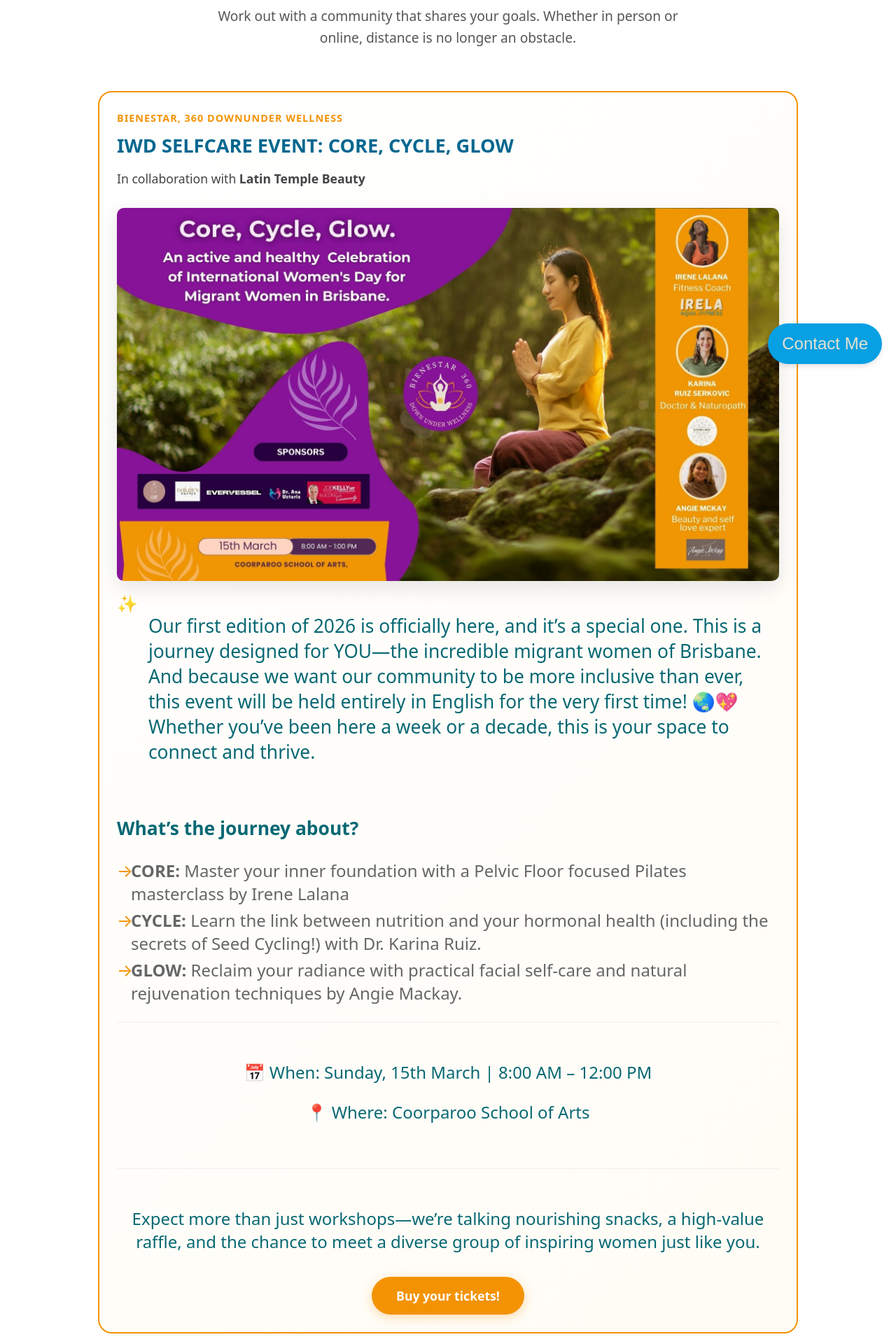
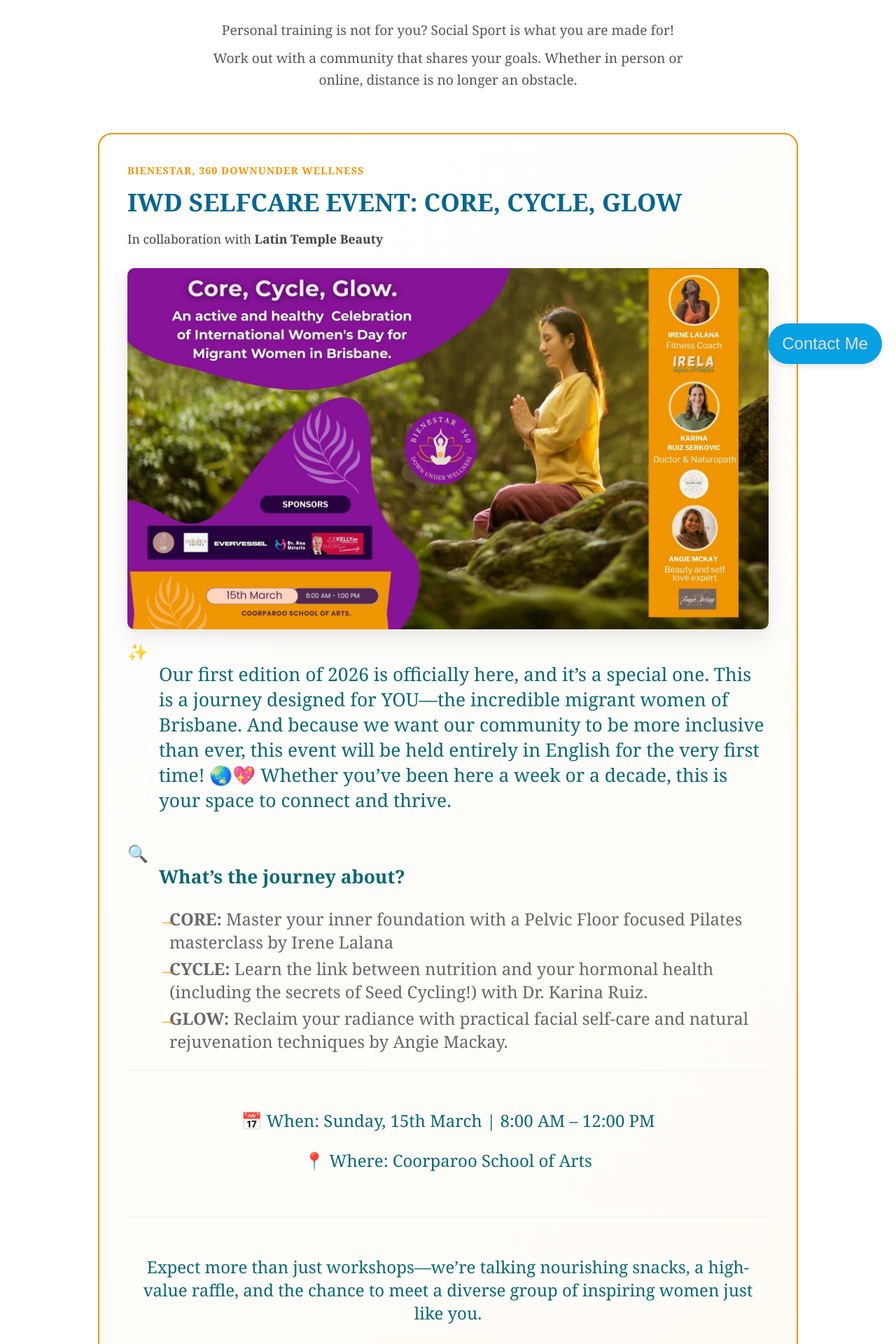
Before and after one commit to irenelalana/personal-website, a Next.js app: page /whatson in a window 1280 px wide. Shown: the part 260-2180 px from the top of the page at 70% size. Built offline with nearby package versions, Linux system fonts and the light colour scheme; no server answers.

Commit message:
Update page.tsx

```diff
--- a/src/app/whatson/page.tsx
+++ b/src/app/whatson/page.tsx
@@ -1,60 +1,69 @@
 import Image from "next/image";
+import React from "react";
+import styles from "./whatson.module.css";
 
 export default function WhatsOnPage() {
   return (
-    <main className="wo-page-container">
+    <main className={styles.container}>
       <section id="whatson">
         {/* CABECERA */}
-        <div className="wo-header">
+        <div className={styles.header}>
           <h1>What's On</h1>
-          <div className="wo-intro-text">
+          <div className={styles.introText}>
             <p>Personal training is not for you? Social Sport is what you are made for!</p>
             <p>Work out with a community that shares your goals. Whether in person or online, distance is no longer an obstacle.</p>
           </div>
         </div>
 
         {/* SECCIÓN DESTACADA: BIENESTAR 360 WELLNESS */}
-        <section className="wo-challenge-card">
-          <div className="wo-challenge-content">
-            <span className="wo-partner-label">BIENESTAR, 360 DOWNUNDER WELLNESS</span>
+        <section className={styles.challengeCard}>
+          <div className={styles.challengeContent}>
+            <span className={styles.partnerLabel}>BIENESTAR, 360 DOWNUNDER WELLNESS</span>
             <h2>IWD SELFCARE EVENT: CORE, CYCLE, GLOW</h2>
-            <p className="wo-challenge-subtitle">In collaboration with <strong>Latin Temple Beauty</strong></p>
-            <div className="wo-img-wrapper">
-            <img
-              src="/images/15thMarch2026Bienestar360.jpg"
-              alt="Weekly timetable for swimming, aquaerobics and fitness"
-              className="wo-timetable-img"
-            />
-          </div>
-            <div className="wo-challenge-features">
-              <div className="wo-feature-item">
-                <span className="wo-feature-icon">✨</span>
+            <p className={styles.challengeSubtitle}>In collaboration with <strong>Latin Temple Beauty</strong></p>
+
+            <div className={styles.imgWrapper}>
+              <Image
+                src="/images/15thMarch2026Bienestar360.jpg"
+                alt="IWD Selfcare Event Poster"
+                width={1000}
+                height={600}
+                className={styles.timetableImg}
+                priority
+              />
+            </div>
+
+            <div className={styles.challengeFeatures}>
+              <div className={styles.featureItem}>
+                <span className={styles.featureIcon}>✨</span>
                 <p>Our first edition of 2026 is officially here, and it’s a special one. This is a journey designed for YOU—the incredible migrant women of Brisbane. And because we want our community to be more inclusive than ever, this event will be held entirely in English for the very first time! 🌏💖 Whether you’ve been here a week or a decade, this is your space to connect and thrive.</p>
               </div>
-              <div className="wo-feature-item">
+
+              <div className={styles.featureItem}>
+                <span className={styles.featureIcon}>🔍</span>
                 <div>
                   <p><strong>What’s the journey about?</strong></p>
-                  <ul className="wo-inner-list">
+                  <ul className={styles.innerList}>
                     <li><strong>CORE:</strong> Master your inner foundation with a Pelvic Floor focused Pilates masterclass by Irene Lalana</li>
                     <li><strong>CYCLE:</strong> Learn the link between nutrition and your hormonal health (including the secrets of Seed Cycling!) with Dr. Karina Ruiz.</li>
                     <li><strong>GLOW:</strong> Reclaim your radiance with practical facial self-care and natural rejuvenation techniques by Angie Mackay.</li>
                   </ul>
                 </div>
               </div>
-               <div className="wo-cta-wrapper">
+
+              <div className={styles.ctaWrapper}>
                 <p>📅 When: Sunday, 15th March | 8:00 AM – 12:00 PM</p>
                 <p>📍 Where: Coorparoo School of Arts</p>
-                <p></p>
               </div>
             </div>
 
-            <div className="wo-cta-wrapper">
-              <p>Expect more than just workshops—we’re talking nourishing snacks, a high-value raffle, and the chance to meet a diverse group of inspiring women just like you. </p>
+            <div className={styles.ctaWrapper}>
+              <p>Expect more than just workshops—we’re talking nourishing snacks, a high-value raffle, and the chance to meet a diverse group of inspiring women just like you.</p>
               <a
                 href="https://events.humanitix.com/experience-a-journey-to-holistic-wellness-v-2026-iwd-edition"
                 target="_blank"
                 rel="noopener noreferrer"
-                className="wo-primary-button"
+                className={styles.primaryButton}
               >
                 Buy your tickets!
               </a>
@@ -63,36 +72,38 @@ export default function WhatsOnPage() {
         </section>
 
         {/* SECCIÓN DEL HORARIO (TIMETABLE) */}
-        <div className="wo-timetable-section">
-          <div className="wo-badge">Current Schedule</div>
+        <div className={styles.timetableSection}>
+          <div className={styles.badge}>Current Schedule</div>
           <h2>Weekly Timetable</h2>
-          <div className="wo-img-wrapper">
-            <img
+          <div className={styles.imgWrapper}>
+            <Image
               src="/images/Timetable_swimming_aquaerobics_fitness.jpg"
               alt="Weekly timetable for swimming, aquaerobics and fitness"
-              className="wo-timetable-img"
+              width={1000}
+              height={700}
+              className={styles.timetableImg}
             />
           </div>
-          <p className="wo-update-note">Work-outs in progress! New sessions added regularly.</p>
+          <p className={styles.updateNote}>Work-outs in progress! New sessions added regularly.</p>
         </div>
 
         {/* SECCIÓN DESTACADA: CHALLENGE */}
-        <section className="wo-challenge-card">
-          <div className="wo-challenge-content">
-            <span className="wo-partner-label">Special Partnership</span>
+        <section className={styles.challengeCard}>
+          <div className={styles.challengeContent}>
+            <span className={styles.partnerLabel}>Special Partnership</span>
             <h2>Mind & Body Challenge</h2>
-            <p className="wo-challenge-subtitle">In collaboration with <strong>Latin Temple Beauty</strong></p>
+            <p className={styles.challengeSubtitle}>In collaboration with <strong>Latin Temple Beauty</strong></p>
 
-            <div className="wo-challenge-features">
-              <div className="wo-feature-item">
-                <span className="wo-feature-icon">✨</span>
+            <div className={styles.challengeFeatures}>
+              <div className={styles.featureItem}>
+                <span className={styles.featureIcon}>✨</span>
                 <p>Latin Temple Beauty Body Contouring treatments.</p>
               </div>
-              <div className="wo-feature-item">
-                <span className="wo-feature-icon">💪</span>
+              <div className={styles.featureItem}>
+                <span className={styles.featureIcon}>💪</span>
                 <div>
                   <p><strong>Tailored Fitness Program:</strong></p>
-                  <ul className="wo-inner-list">
+                  <ul className={styles.innerList}>
                     <li><strong>Smart Fitness:</strong> Online group fitness & Pilates.</li>
                     <li><strong>Smart Strokes:</strong> Targeted swimming sessions.</li>
                     <li><strong>Aquafitness:</strong> High-energy group sessions.</li>
@@ -101,13 +112,13 @@ export default function WhatsOnPage() {
               </div>
             </div>
 
-            <div className="wo-cta-wrapper">
+            <div className={styles.ctaWrapper}>
               <p>Ready to transform? Join the challenge here:</p>
               <a
                 href="https://latintemplebeauty.com.au/project/beauty-challenge-body-and-mind/?et_fb=1&PageSpeed=off"
                 target="_blank"
                 rel="noopener noreferrer"
-                className="wo-primary-button"
+                className={styles.primaryButton}
               >
                 Visit Latin Temple Beauty
               </a>
```
